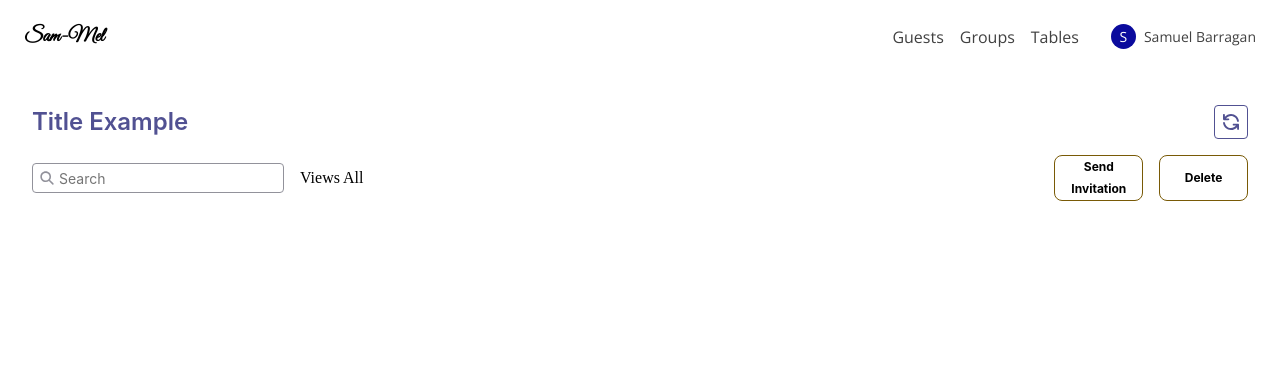
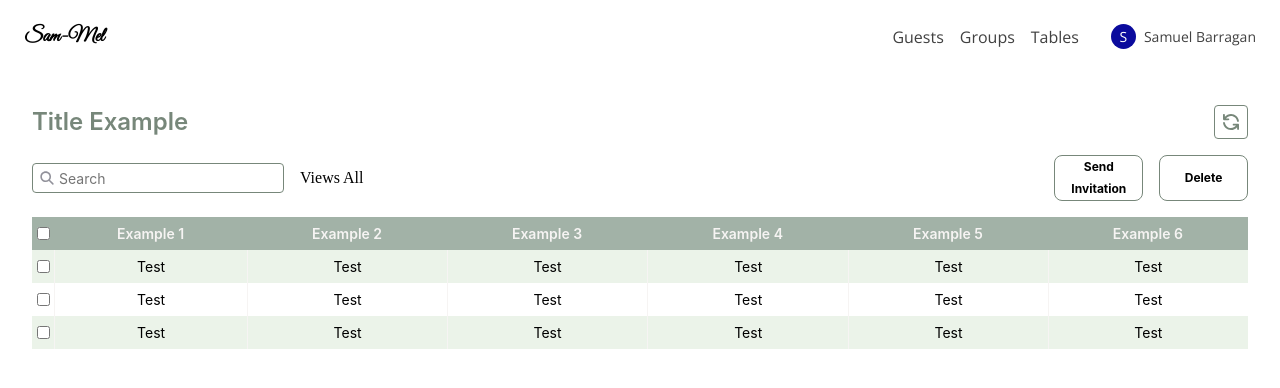
Before and after one commit to SamuelB34/wedding-FE, a Next.js app: page /layout/guests in a window 1280 px wide. Shown: the top 388 px of the page. Built offline with nearby package versions, Linux system fonts and the light colour scheme.

Commit message:
Table great advance

```diff
--- a/src/app/layout/_components/table/WebTable.tsx
+++ b/src/app/layout/_components/table/WebTable.tsx
@@ -1,13 +1,129 @@
 import styles from "./web-table.module.scss";
 import Image from "next/image";
 import { WebTableHeader } from "@/app/layout/_components/table/_components/header/WebTableHeader";
+import { WebMobileColumn } from "@/app/layout/_components/table/_components/mobile-column/WebMobileColumn";
 
 export function WebTable() {
+  const columns = [
+    {
+      name: "example_1",
+      label: "Example 1",
+    },
+    {
+      name: "example_2",
+      label: "Example 2",
+    },
+    {
+      name: "example_3",
+      label: "Example 3",
+    },
+    {
+      name: "example_4",
+      label: "Example 4",
+    },
+    {
+      name: "example_5",
+      label: "Example 5",
+    },
+    {
+      name: "example_6",
+      label: "Example 6",
+    },
+  ];
+
+  const content: any[] = [
+    {
+      id: 1,
+      example_1: "Test",
+      example_2: "Test",
+      example_3: "Test",
+      example_4: "Test",
+      example_5: "Test",
+      example_6: "Test",
+    },
+    {
+      id: 2,
+      example_1: "Test",
+      example_2: "Test",
+      example_3: "Test",
+      example_4: "Test",
+      example_5: "Test",
+      example_6: "Test",
+    },
+    {
+      id: 3,
+      example_1: "Test",
+      example_2: "Test",
+      example_3: "Test",
+      example_4: "Test",
+      example_5: "Test",
+      example_6: "Test",
+    },
+  ];
+
   return (
     <>
       <div className={styles["table"]}>
         <div className={styles["table__content"]}>
           <WebTableHeader />
+
+          {/*Tablet/Desktop Table */}
+          <table className={styles["table__content--table"]}>
+            {/*Table head*/}
+            <thead className={styles["table__content--table__head"]}>
+              <tr>
+                <th>
+                  <input type="checkbox" />
+                </th>
+                {columns.map((column) => (
+                  <th
+                    className={styles["table__content--table__head--label"]}
+                    key={column.name}
+                  >
+                    {column.label}
+                  </th>
+                ))}
+              </tr>
+            </thead>
+
+            {/*Body*/}
+            <tbody className={styles["table__content--table__body"]}>
+              {/*Map columns */}
+              {content.map((item) => (
+                <tr
+                  key={item.id}
+                  className={styles["table__content--table__body--row"]}
+                >
+                  <td
+                    className={
+                      styles["table__content--table__body--row__checkbox"]
+                    }
+                  >
+                    <input type="checkbox" />
+                  </td>
+                  {columns.map((column) => (
+                    <td
+                      className={
+                        styles["table__content--table__body--row__value"]
+                      }
+                    >
+                      {item[column.name]}
+                    </td>
+                  ))}
+                </tr>
+              ))}
+            </tbody>
+          </table>
+
+          {/*Mobile Table */}
+          {content.map((item) => (
+            <div
+              key={item.id}
+              className={styles["table__content--table-mobile"]}
+            >
+              <WebMobileColumn />
+            </div>
+          ))}
         </div>
       </div>
     </>
--- a/src/app/layout/_components/table/_components/header/WebTableHeader.tsx
+++ b/src/app/layout/_components/table/_components/header/WebTableHeader.tsx
@@ -43,6 +43,9 @@ export function WebTableHeader() {
                   type="text"
                   placeholder={"Search"}
                   className={styles["header__bottom--search__container--input"]}
+                  onChange={(value) => {
+                    console.log(value);
+                  }}
                 />
               </div>
             </label>
--- a/src/app/layout/_components/table/_components/header/web-table-header.module.scss
+++ b/src/app/layout/_components/table/_components/header/web-table-header.module.scss
@@ -1,3 +1,5 @@
+@import "src/shared/scss/_variables.scss";
+
 .header {
   width: 100%;
   display: flex;
@@ -11,7 +13,7 @@
     align-items: center;
 
     &--title {
-      color: var(--Primary-Violet-Violet-02-Main, #515192);
+      color: $--primary;
       font-family: Inter, sans-serif;
       font-size: 24px;
       font-style: normal;
@@ -24,7 +26,7 @@
       justify-content: center;
       align-items: center;
       border-radius: 4px;
-      border: 1px solid #515192;
+      border: 1px solid $--primary;
       cursor: pointer;
 
       &__img {
@@ -32,7 +34,7 @@
       }
 
       &:hover {
-        background-color: #515192;
+        background-color: $--primary;
         img {
           filter: brightness(0) saturate(100%) invert(100%) sepia(12%)
             saturate(7500%) hue-rotate(184deg) brightness(103%) contrast(115%);
@@ -57,7 +59,7 @@
 
     &--search {
       border-radius: 4px;
-      border: 1px solid #92929b;
+      border: 1px solid $--primary;
       background: var(--Black-White, #fff);
 
       &__container {
--- /dev/null
+++ b/src/app/layout/_components/table/_components/mobile-column/WebMobileColumn.tsx
@@ -0,0 +1,41 @@
+import styles from "./web-mobile-column.module.scss";
+import Image from "next/image";
+
+export function WebMobileColumn() {
+  return (
+    <>
+      <div className={styles["mobile-column"]}>
+        <div className={styles["mobile-column__content"]}>
+          <div className={styles["mobile-column__content--left"]}>
+            <input type="checkbox" />
+            <span
+              className={styles["mobile-column__content--left__column-name"]}
+            >
+              Name
+            </span>
+          </div>
+        </div>
+
+        <div className={styles["mobile-column__content--center"]}>
+          <span className={styles["mobile-column__content--center__value"]}>
+            Samuel Barragan
+          </span>
+        </div>
+
+        <div className={styles["mobile-column__content--right"]}>
+          <div className={styles["mobile-column__content--right__button"]}>
+            <Image
+              src={"/components/table/mobile-column/chevron.svg"}
+              alt={"chevron"}
+              width="10"
+              height="6"
+              className={
+                styles["mobile-column__content--right__button--chevron"]
+              }
+            />
+          </div>
+        </div>
+      </div>
+    </>
+  );
+}
--- /dev/null
+++ b/src/app/layout/_components/table/_components/mobile-column/web-mobile-column.module.scss
@@ -0,0 +1,62 @@
+@import "src/shared/scss/_variables.scss";
+
+.mobile-column {
+  width: 100%;
+  display: grid;
+  grid-template-columns: 0.8fr 1fr 0.5fr;
+
+  &__content {
+    display: flex;
+    align-items: center;
+    padding: 16px;
+
+    &--left {
+      display: flex;
+      align-items: center;
+      gap: 8px;
+
+      &__column-name {
+        font-family: Inter, sans-serif;
+        font-weight: 600;
+      }
+    }
+
+    &--center {
+      display: flex;
+      align-items: center;
+      &__value {
+        font-family: Inter, sans-serif;
+      }
+    }
+
+    &--right {
+      display: flex;
+      align-items: center;
+      justify-content: end;
+      padding-right: 12px;
+
+      &__button {
+        border: 2px solid $--primary;
+        border-radius: 50%;
+        width: 18px;
+        height: 18px;
+        display: flex;
+        align-items: center;
+        justify-content: center;
+
+        &:hover {
+          background-color: $--primary;
+
+          img {
+            filter: brightness(0) saturate(100%) invert(100%) sepia(0%)
+              saturate(2%) hue-rotate(330deg) brightness(104%) contrast(101%);
+          }
+        }
+
+        &--chevron {
+          padding-top: 2px;
+        }
+      }
+    }
+  }
+}
--- a/src/app/layout/_components/table/web-table.module.scss
+++ b/src/app/layout/_components/table/web-table.module.scss
@@ -1,8 +1,74 @@
+@import "src/shared/scss/_variables.scss";
+@import "src/shared/scss/_media-queries.scss";
+
 .table {
   width: 100%;
   background-color: #fff;
 
   &__content {
     padding: 32px;
+    overflow: scroll;
+    @include mobile {
+      padding: 8px;
+    }
+
+    &--table {
+      width: 100%;
+      margin-top: 16px;
+      border: none;
+      border-spacing: 0;
+      border-radius: 4px;
+
+      @include mobile {
+        display: none;
+      }
+
+      &-mobile {
+        display: none;
+        @include mobile {
+          display: block;
+
+          &:nth-child(odd) {
+            background-color: $--primary-light;
+          }
+        }
+      }
+
+      &__head {
+        background-color: $--secondary;
+        width: 100%;
+        border-radius: 4px;
+
+        &--label {
+          color: $--light;
+          font-family: Inter, sans-serif;
+          font-size: 14px;
+          font-weight: 600;
+          padding: 8px;
+        }
+      }
+
+      &__body {
+        &--row {
+          &:nth-child(odd) {
+            background-color: $--primary-light;
+          }
+
+          &__checkbox {
+            text-align: center;
+            width: 20px;
+          }
+
+          &__value {
+            padding: 8px;
+            font-size: 14px;
+            font-weight: 400;
+            font-family: Inter, sans-serif;
+            border-left: 1px solid $--light;
+            text-align: center;
+          }
+        }
+      }
+    }
   }
 }
--- a/src/shared/components/web-hamburger/WebHamburger.tsx
+++ b/src/shared/components/web-hamburger/WebHamburger.tsx
@@ -9,8 +9,8 @@ interface Props {
 export function WebHamburger({ checked, onClick }: Props) {
   return (
     <>
-      <input id="checkbox" type="checkbox" checked={checked} />
-      <label className="toggle" htmlFor="checkbox" onClick={onClick}>
+      <input id="checkbox" type="checkbox" checked={checked} readOnly={true} />
+      <label className="toggle" onClick={onClick}>
         <div id="bar1" className="bars"></div>
         <div id="bar2" className="bars"></div>
         <div id="bar3" className="bars"></div>
--- a/src/shared/scss/_variables.scss
+++ b/src/shared/scss/_variables.scss
@@ -1,5 +1,12 @@
 $--gray: gray;
 $--dark-gray: #414141;
-$--light: #fff;
-$--primary-active: gray;
-$--primary: #795a06;
+$--light: #f6f4f3;
+
+$--primary: #77877a;
+$--primary-light: #ebf3e9;
+$--primary-active: #77877a;
+
+$--secondary: #a2b2a7;
+$--tertiary: #e8e8e8;
+
+$--dark: #3c363b;
```
Also changed, not shown: public/components/table/mobile-column/chevron.svg (added), public/components/table/refresh.svg.
